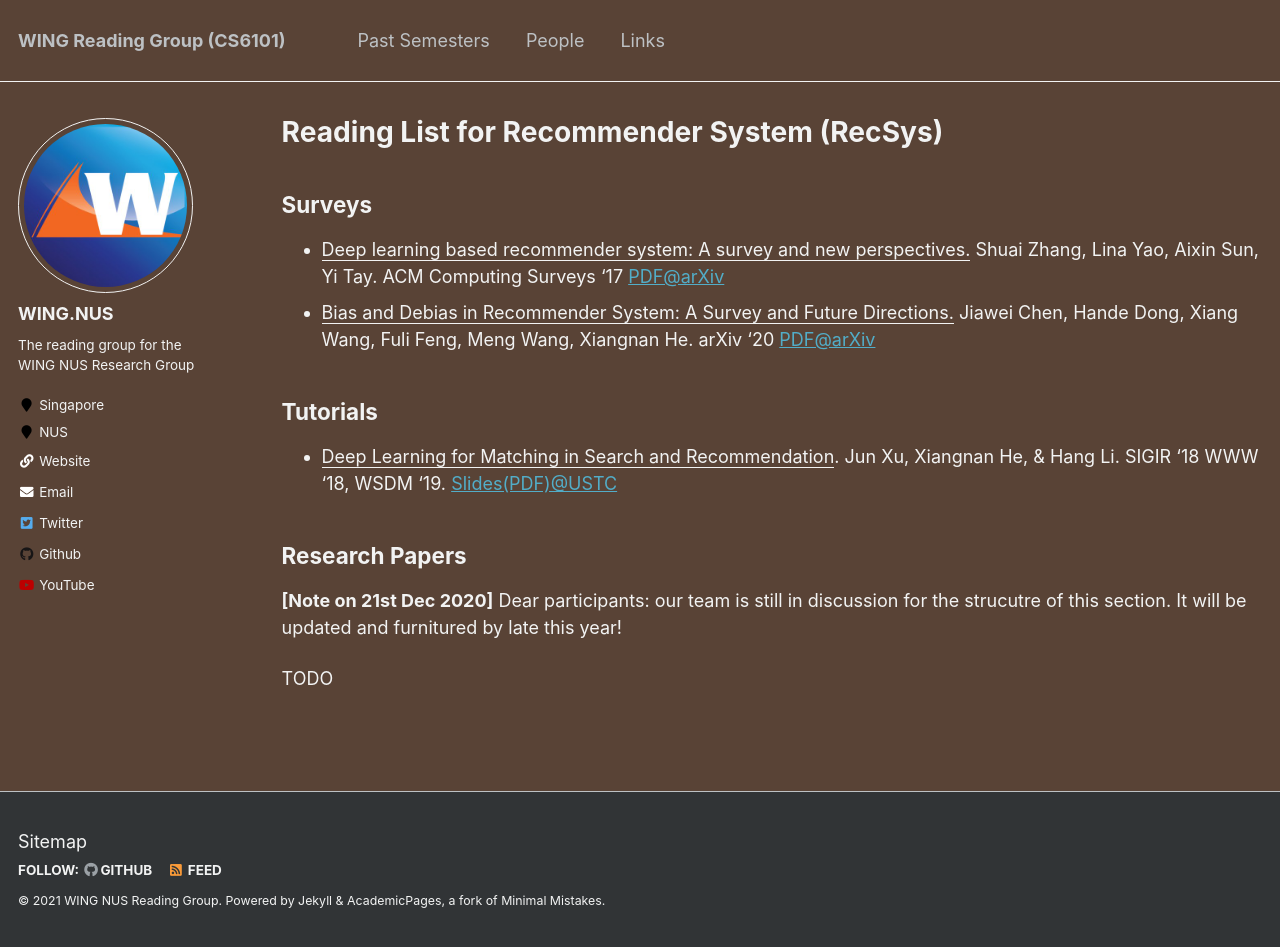
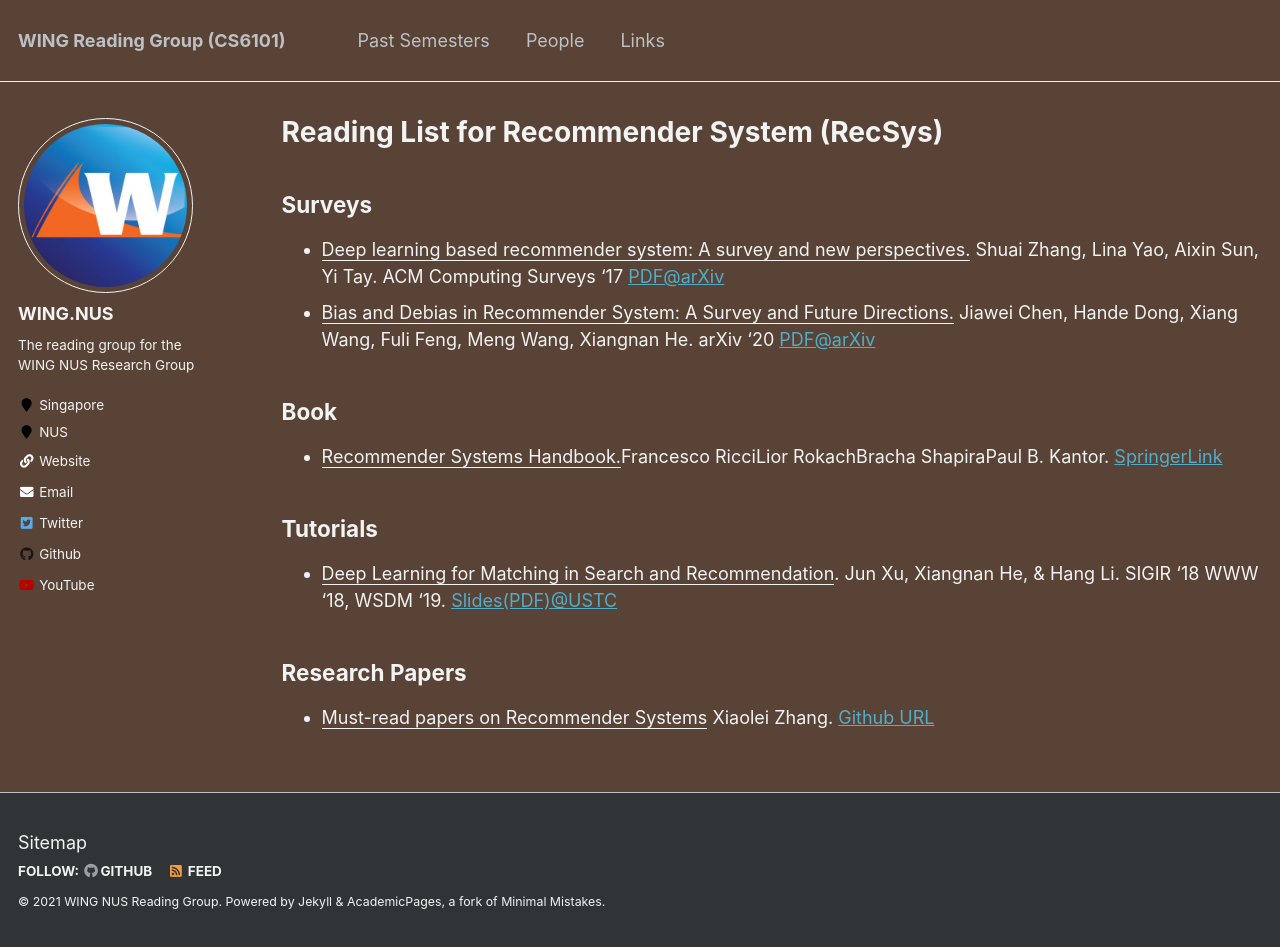
Before and after one commit to WING-NUS/cs6101, a Jekyll site: the page built from _pages/paper-RecSys.md, in a window 1280 px wide and 947 px high. Built offline with Jekyll 4.4.1, drawn with Linux system fonts in a browser that asks for light colours.

Commit message:
add RecSys book and reading list

```diff
--- a/_pages/paper-RecSys.md
+++ b/_pages/paper-RecSys.md
@@ -11,7 +11,9 @@ author_profile: true
 - <u>Deep learning based recommender system: A survey and new perspectives.</u> Shuai Zhang, Lina Yao, Aixin Sun, Yi Tay. ACM Computing Surveys '17 [PDF@arXiv](https://arxiv.org/pdf/1707.07435)
 - <u>Bias and Debias in Recommender System: A Survey and Future Directions.</u> Jiawei Chen, Hande Dong, Xiang Wang, Fuli Feng, Meng Wang, Xiangnan He. arXiv '20 [PDF@arXiv](https://arxiv.org/abs/2010.03240)
 
+## Book
 
+- <u>Recommender Systems Handbook.</u>Francesco RicciLior RokachBracha ShapiraPaul B. Kantor. [SpringerLink](https://link.springer.com/book/10.1007/978-0-387-85820-3)
 
 ## Tutorials
 
@@ -21,8 +23,4 @@ author_profile: true
 
 ## Research Papers
 
-**[Note on 21st Dec 2020]** Dear participants: our team is still in discussion for the strucutre of this section. It will be updated and furnitured by late this year!
-
-
-
-TODO
+- <u>Must-read papers on Recommender Systems</u> Xiaolei Zhang. [Github URL](https://github.com/hongleizhang/RSPapers)
```
